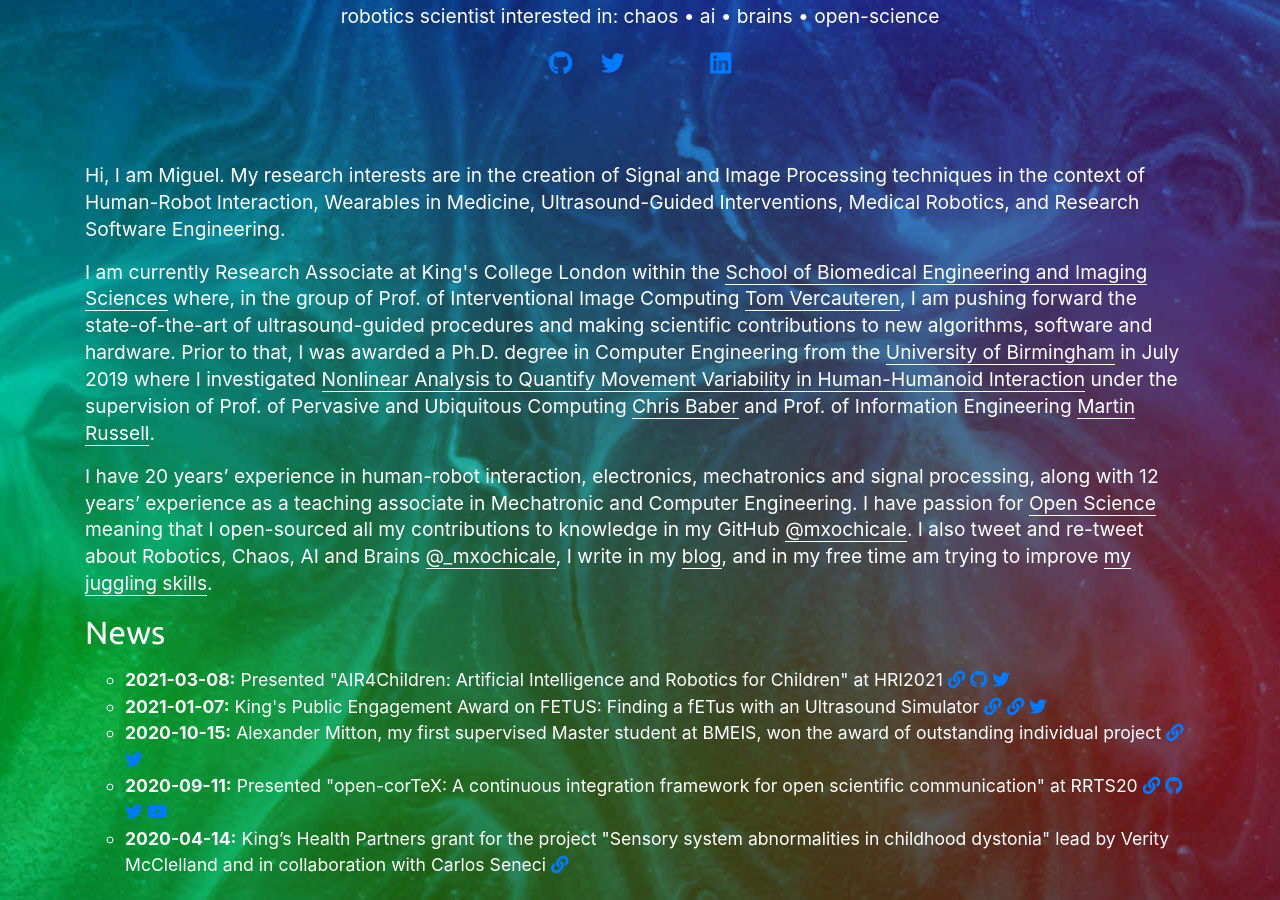
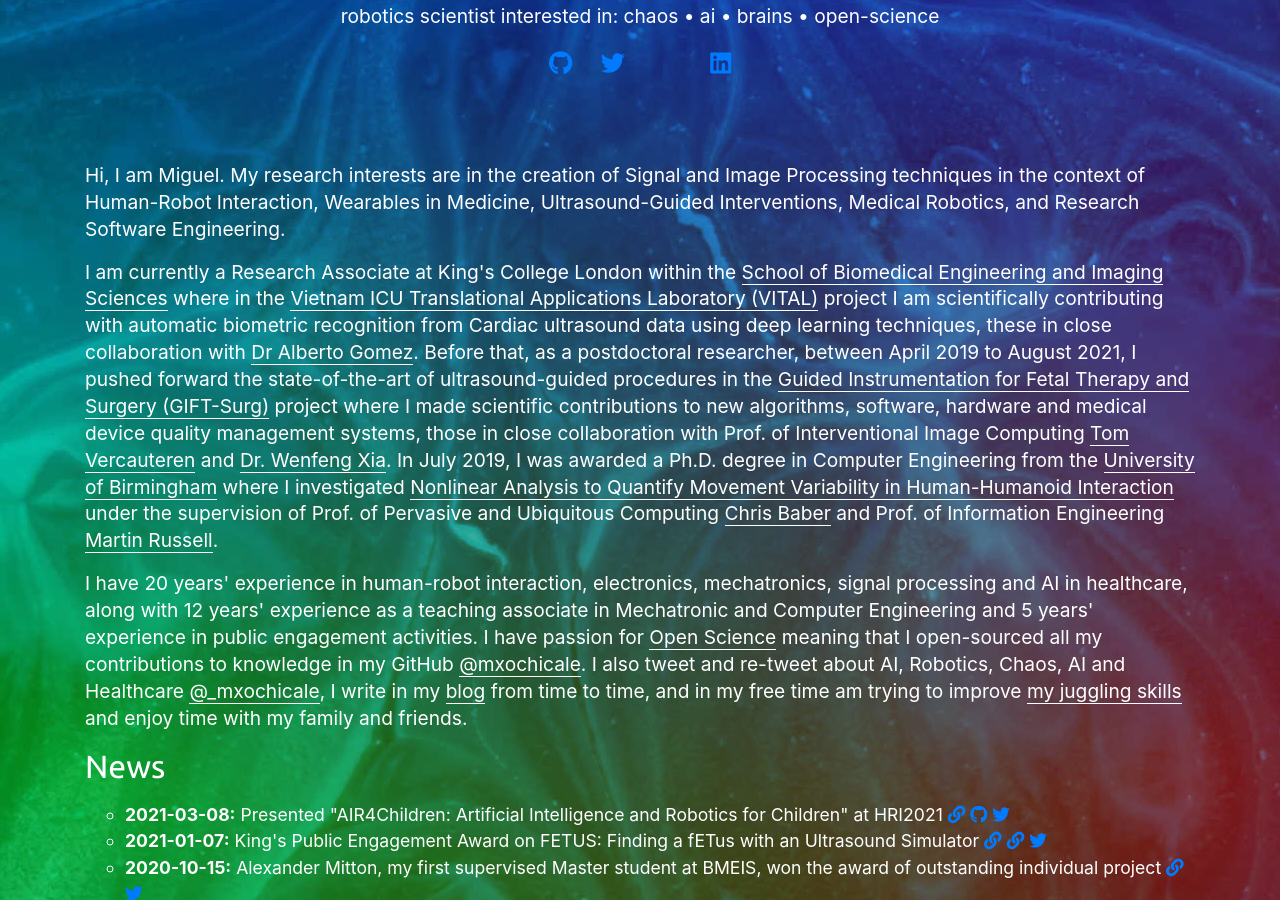
Before and after one commit to mxochicale/mxochicale.github.io, a Jekyll site: the page built from index.html, in a window 1280 px wide and 900 px high, scrolled down 365 px. Built offline with Jekyll 4.4.1, drawn with Linux system fonts in a browser that asks for light colours; nearby versions of some CDN libraries; comment, search, counter and statistics services are not loaded; a style sheet for code colours, icons or effects is not loaded.

Commit message:
updates _includes/me.html 2021-SEPTEMBER-09

```diff
--- a/_includes/me.html
+++ b/_includes/me.html
@@ -4,31 +4,14 @@ My research interests are in the creation of Signal and Image Processing techniq
 </p>
 
 <p>
-I am currently Research Associate at King's College London within
-the <a class="white" href="https://www.kcl.ac.uk/bmeis">School of Biomedical Engineering and Imaging Sciences</a>
-where, in the group of Prof. of Interventional Image Computing
-<a class="white" href="https://cai4cai.ml/">Tom Vercauteren</a>,
-I am pushing forward the state-of-the-art of ultrasound-guided
-procedures and making scientific contributions to new algorithms,
-software and hardware.
-Prior to that, I was awarded a Ph.D. degree in Computer Engineering
-from the <a class="white"  href="http://www.birmingham.ac.uk/index.aspx">University of Birmingham</a> in July 2019
-where I investigated <a class="white"  href="https://mxochicale-phd.github.io/site/">
-Nonlinear Analysis to Quantify Movement Variability in Human-Humanoid Interaction</a>
-under the supervision of Prof. of Pervasive and Ubiquitous Computing
-<a class="white"  href="http://www.birmingham.ac.uk/staff/profiles/eese/baber-chris.aspx">Chris Baber</a>
-and Prof. of Information Engineering
-<a class="white"  href="http://www.birmingham.ac.uk/staff/profiles/eese/russell-martin.aspx">Martin Russell</a>.
+I am currently a Research Associate at King's College London within the <a class="white" href="https://www.kcl.ac.uk/bmeis">School of Biomedical Engineering and Imaging Sciences</a> where in the <a class="white" href="http://vital.oucru.org/">Vietnam ICU Translational Applications Laboratory (VITAL)</a> project I am scientifically contributing with automatic biometric recognition from Cardiac ultrasound data using deep learning techniques, these in close collaboration with <a class="white" href="https://gomezalberto.github.io/">Dr Alberto Gomez</a>.
+Before that, as a postdoctoral researcher, between April 2019 to August 2021, I pushed forward the state-of-the-art of ultrasound-guided procedures in the <a class="white" href="https://www.gift-surg.ac.uk/"> Guided Instrumentation for Fetal Therapy and Surgery (GIFT-Surg)</a> project where I made scientific contributions to new algorithms, software, hardware and medical device quality management systems, those in close collaboration with Prof. of Interventional Image Computing <a class="white" href="https://cai4cai.ml/">Tom Vercauteren</a> and <a class="white" href="https://scholar.google.co.uk/citations?hl=en&user=bLvnwOAAAAAJ/">Dr. Wenfeng Xia</a>.
+In July 2019, I was awarded a Ph.D. degree in Computer Engineering from the <a class="white"  href="http://www.birmingham.ac.uk/index.aspx">University of Birmingham</a> where I investigated <a class="white"  href="https://mxochicale-phd.github.io/site/"> Nonlinear Analysis to Quantify Movement Variability in Human-Humanoid Interaction</a> under the supervision of Prof. of Pervasive and Ubiquitous Computing <a class="white" href="http://www.birmingham.ac.uk/staff/profiles/eese/baber-chris.aspx">Chris Baber</a> and Prof. of Information Engineering <a class="white"  href="http://www.birmingham.ac.uk/staff/profiles/eese/russell-martin.aspx">Martin Russell</a>.
 </p>
 
 <p>
-I have 20 years’ experience in human-robot interaction, electronics, mechatronics and signal processing,
-along with 12 years’ experience as a teaching associate in Mechatronic and Computer Engineering.
-I have passion for <a class="white"  href="https://en.wikipedia.org/wiki/Open_science">Open Science</a>
-meaning that I open-sourced  all my contributions to knowledge in my GitHub
-<a class="white"  href="https://github.com/mxochicale">@mxochicale</a>.
-I also tweet and re-tweet about Robotics, Chaos, AI and Brains
-<a class="white" href="https://twitter.com/_mxochicale">@_mxochicale</a>,
-I write in my <a class="white" href="http://mxochicale.github.io/blog/ ">blog</a>,
-and in my free time am trying to improve <a class="white" href=/assets/images/avatar/mapx_april2016.jpg>my juggling skills</a>.
+I have 20 years' experience in human-robot interaction, electronics, mechatronics, signal processing and AI in healthcare, along with 12 years' experience as a teaching associate in Mechatronic and Computer Engineering and 5 years' experience in public engagement activities.
+I have passion for <a class="white"  href="https://en.wikipedia.org/wiki/Open_science">Open Science</a> meaning that I open-sourced  all my contributions to knowledge in my GitHub <a class="white"  href="https://github.com/mxochicale">@mxochicale</a>.
+I also tweet and re-tweet about AI, Robotics, Chaos, AI and Healthcare <a class="white" href="https://twitter.com/_mxochicale">@_mxochicale</a>,
+I write in my <a class="white" href="http://mxochicale.github.io/blog/ ">blog</a> from time to time, and in my free time am trying to improve <a class="white" href=/assets/images/avatar/mapx_april2016.jpg>my juggling skills</a> and enjoy time with my family and friends.
 </p>
```
